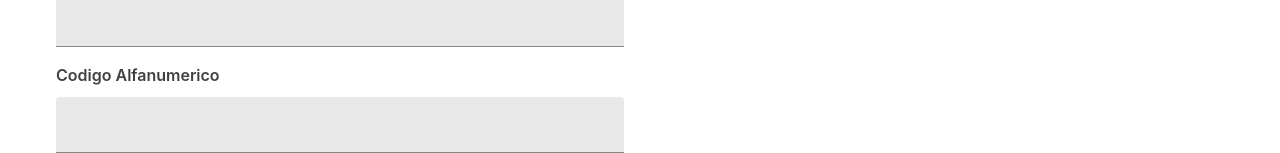
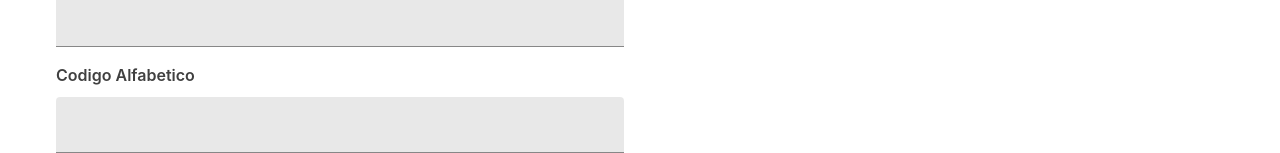
Before and after one commit to Pmiranda95/FE-RPC-Distribuidos, a React (Create React App) app: page / in a window 1280 px wide. Shown: the part 201-354 px from the top of the page. Built offline with nearby package versions, Linux system fonts and the light colour scheme; no server answers.

Commit message:
Cambio titulo

```diff
--- a/src/components/AddMedicamentoForm.jsx
+++ b/src/components/AddMedicamentoForm.jsx
@@ -82,7 +82,7 @@ const AddMedicamentoForm = () => {
           error={errors.codNumerico?true:false}
           helperText={errors.codNumerico}
         />
-        <label>Codigo Alfanumerico</label>
+        <label>Codigo Alfabetico</label>
         <TextField
           fullWidth
           type="text"
```
